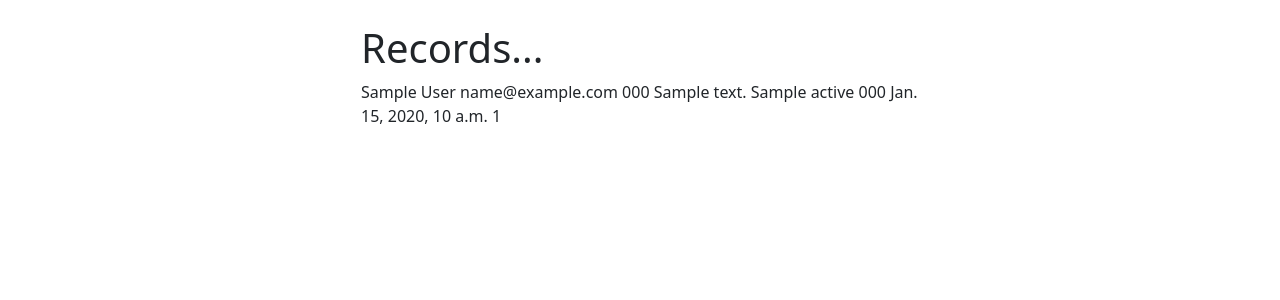
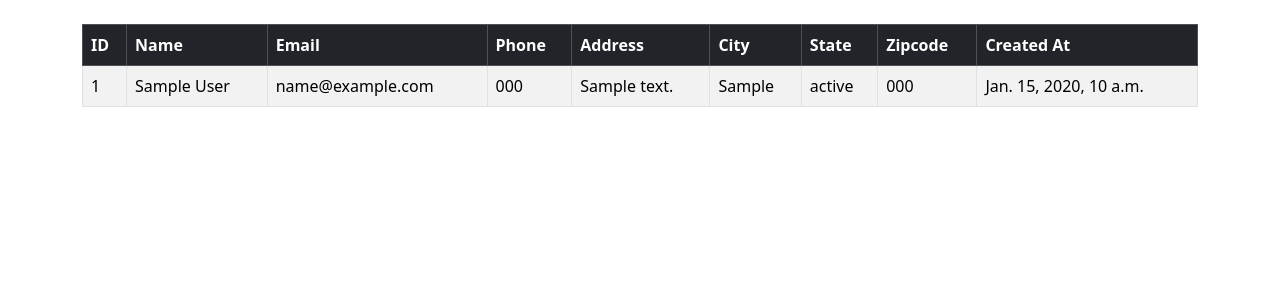
Before and after one commit to bee-squared/drip-crm, a Django app: page / in a window 1280 px wide. Shown: the part 56-356 px from the top of the page. Run offline with Django 5.2, Linux system fonts and the light colour scheme; a user stored in the database is signed in; tables that the repository leaves empty hold one stand-in row (values such as "Sample post").

Commit message:
Add table for record display

```diff
--- a/website/templates/home.html
+++ b/website/templates/home.html
@@ -1,23 +1,37 @@
 {% extends 'base.html' %} {% block content %}
-  <div class="col-md-6 offset-md-3">
-    {% if user.is_authenticated %}
-
-      <h1>Records...</h1>
-      {% if records %}
+<div>
+  {% if user.is_authenticated %} {% if records %}
+  <table class="table table-striped table-hover table-bordered">
+    <thead class="table-dark">
+      <tr>
+        <th scope="col">ID</th>
+        <th scope="col">Name</th>
+        <th scope="col">Email</th>
+        <th scope="col">Phone</th>
+        <th scope="col">Address</th>
+        <th scope="col">City</th>
+        <th scope="col">State</th>
+        <th scope="col">Zipcode</th>
+        <th scope="col">Created At</th>
+      </tr>
+    </thead>
+    <tbody>
+      <tr>
         {% for record in records %}
-          {{ record.first_name }}
-          {{ record.last_name }}
-          {{ record.email }}
-          {{ record.phone }}
-          {{ record.address }}
-          {{ record.city }}
-          {{ record.state }}
-          {{ record.zipcode }}
-          {{ record.created_at }}
-          {{ record.id }}
+        <td>{{ record.id }}</td>
+        <td>{{ record.first_name }} {{ record.last_name }}</td>
+        <td>{{ record.email }}</td>
+        <td>{{ record.phone }}</td>
+        <td>{{ record.address }}</td>
+        <td>{{ record.city }}</td>
+        <td>{{ record.state }}</td>
+        <td>{{ record.zipcode }}</td>
+        <td>{{ record.created_at }}</td>
+      </tr>
       {% endfor %}
-      {% endif %}
-    {% else %}
+    </tbody>
+  </table>
+  {% endif %} {% else %}
   <h1 class="mb-4">Login</h1>
   <form
     method="post"
```
Lines whose indentation alone changed are shown as unchanged.
